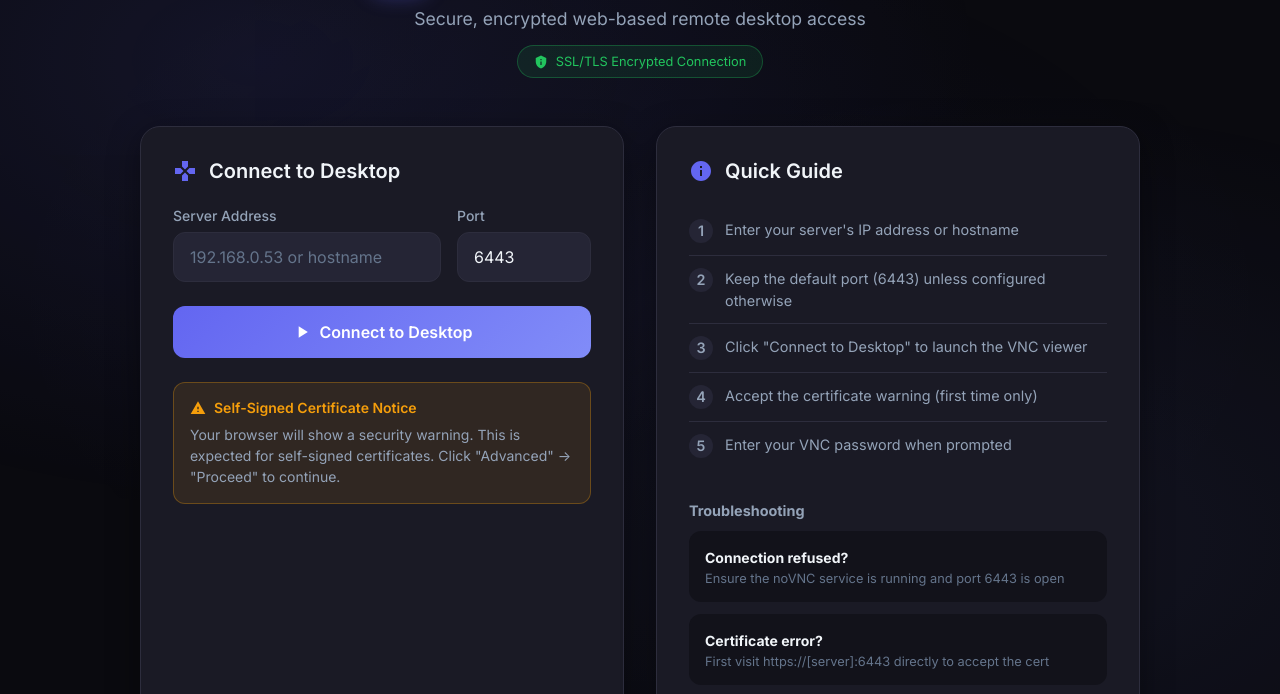
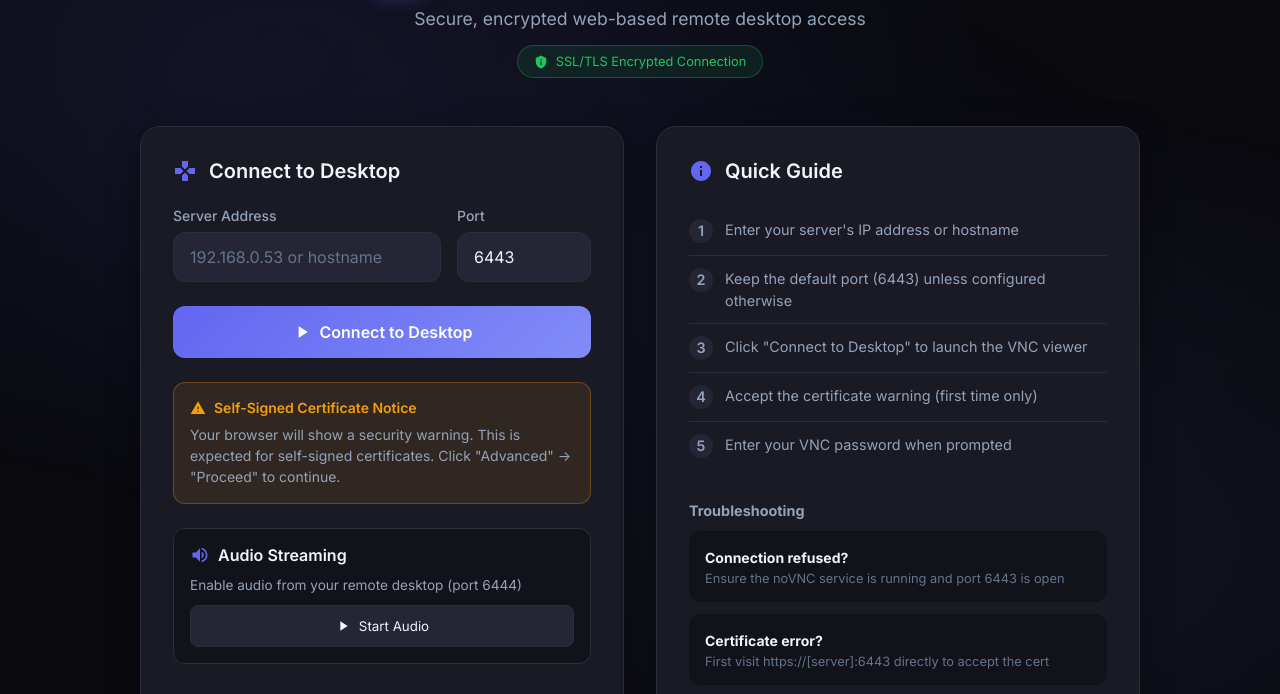
Before and after one commit to Danthemainman1/novnc-client, a plain HTML site: page index.html in a window 1280 px wide. Shown: the part 100-794 px from the top of the page. Drawn offline with Linux system fonts and the light colour scheme.

Commit message:
Add audio streaming support

```diff
--- a/index.html
+++ b/index.html
@@ -1,5 +1,6 @@
 <!DOCTYPE html>
 <html lang="en">
+
 <head>
     <meta charset="UTF-8">
     <meta name="viewport" content="width=device-width, initial-scale=1.0">
@@ -63,8 +64,15 @@
         }
 
         @keyframes pulse {
-            0%, 100% { opacity: 1; }
-            50% { opacity: 0.7; }
+
+            0%,
+            100% {
+                opacity: 1;
+            }
+
+            50% {
+                opacity: 0.7;
+            }
         }
 
         .container {
@@ -364,13 +372,15 @@
         }
     </style>
 </head>
+
 <body>
     <div class="container">
         <header>
             <div class="logo">
                 <div class="logo-icon">
                     <svg viewBox="0 0 24 24" xmlns="http://www.w3.org/2000/svg">
-                        <path d="M21 2H3a1 1 0 0 0-1 1v14a1 1 0 0 0 1 1h7v2H7v2h10v-2h-3v-2h7a1 1 0 0 0 1-1V3a1 1 0 0 0-1-1zM4 4h16v12H4V4z"/>
+                        <path
+                            d="M21 2H3a1 1 0 0 0-1 1v14a1 1 0 0 0 1 1h7v2H7v2h10v-2h-3v-2h7a1 1 0 0 0 1-1V3a1 1 0 0 0-1-1zM4 4h16v12H4V4z" />
                     </svg>
                 </div>
                 <h1>noVNC Remote Desktop</h1>
@@ -378,7 +388,8 @@
             <p class="subtitle">Secure, encrypted web-based remote desktop access</p>
             <div class="security-badge">
                 <svg viewBox="0 0 24 24" xmlns="http://www.w3.org/2000/svg">
-                    <path d="M12 1L3 5v6c0 5.55 3.84 10.74 9 12 5.16-1.26 9-6.45 9-12V5l-9-4zm-1 6h2v2h-2V7zm0 4h2v6h-2v-6z"/>
+                    <path
+                        d="M12 1L3 5v6c0 5.55 3.84 10.74 9 12 5.16-1.26 9-6.45 9-12V5l-9-4zm-1 6h2v2h-2V7zm0 4h2v6h-2v-6z" />
                 </svg>
                 SSL/TLS Encrypted Connection
             </div>
@@ -388,7 +399,8 @@
             <div class="card">
                 <h2 class="card-title">
                     <svg viewBox="0 0 24 24" xmlns="http://www.w3.org/2000/svg">
-                        <path d="M15 7.5V2H9v5.5l3 3 3-3zM7.5 9H2v6h5.5l3-3-3-3zM9 16.5V22h6v-5.5l-3-3-3 3zM16.5 9l-3 3 3 3H22V9h-5.5z"/>
+                        <path
+                            d="M15 7.5V2H9v5.5l3 3 3-3zM7.5 9H2v6h5.5l3-3-3-3zM9 16.5V22h6v-5.5l-3-3-3 3zM16.5 9l-3 3 3 3H22V9h-5.5z" />
                     </svg>
                     Connect to Desktop
                 </h2>
@@ -409,7 +421,7 @@
 
                     <button type="submit" class="connect-btn">
                         <svg viewBox="0 0 24 24" xmlns="http://www.w3.org/2000/svg">
-                            <path d="M8 5v14l11-7z"/>
+                            <path d="M8 5v14l11-7z" />
                         </svg>
                         Connect to Desktop
                     </button>
@@ -418,18 +430,42 @@
                 <div class="alert">
                     <div class="alert-title">
                         <svg viewBox="0 0 24 24" xmlns="http://www.w3.org/2000/svg">
-                            <path d="M1 21h22L12 2 1 21zm12-3h-2v-2h2v2zm0-4h-2v-4h2v4z"/>
+                            <path d="M1 21h22L12 2 1 21zm12-3h-2v-2h2v2zm0-4h-2v-4h2v4z" />
                         </svg>
                         Self-Signed Certificate Notice
                     </div>
-                    <p>Your browser will show a security warning. This is expected for self-signed certificates. Click "Advanced" → "Proceed" to continue.</p>
+                    <p>Your browser will show a security warning. This is expected for self-signed certificates. Click
+                        "Advanced" → "Proceed" to continue.</p>
+                </div>
+
+                <!-- Audio Streaming Section -->
+                <div
+                    style="margin-top: 1.5rem; padding: 1rem; background: var(--bg-secondary); border-radius: 12px; border: 1px solid var(--border-color);">
+                    <div style="display: flex; align-items: center; gap: 0.5rem; margin-bottom: 0.75rem;">
+                        <svg viewBox="0 0 24 24" width="20" height="20" fill="var(--accent-primary)">
+                            <path
+                                d="M3 9v6h4l5 5V4L7 9H3zm13.5 3c0-1.77-1.02-3.29-2.5-4.03v8.05c1.48-.73 2.5-2.25 2.5-4.02zM14 3.23v2.06c2.89.86 5 3.54 5 6.71s-2.11 5.85-5 6.71v2.06c4.01-.91 7-4.49 7-8.77s-2.99-7.86-7-8.77z" />
+                        </svg>
+                        <span style="font-weight: 600; color: var(--text-primary);">Audio Streaming</span>
+                    </div>
+                    <p style="font-size: 0.85rem; color: var(--text-secondary); margin-bottom: 0.75rem;">Enable audio
+                        from your remote desktop (port 6444)</p>
+                    <button id="audioBtn" onclick="toggleAudio()"
+                        style="width: 100%; padding: 0.75rem; background: var(--bg-input); border: 1px solid var(--border-color); border-radius: 8px; color: var(--text-primary); font-family: inherit; cursor: pointer; display: flex; align-items: center; justify-content: center; gap: 0.5rem; transition: all 0.2s;">
+                        <svg id="audioIcon" viewBox="0 0 24 24" width="16" height="16" fill="currentColor">
+                            <path d="M8 5v14l11-7z" />
+                        </svg>
+                        <span id="audioText">Start Audio</span>
+                    </button>
+                    <audio id="audioPlayer" style="display: none;"></audio>
                 </div>
             </div>
 
             <div class="card">
                 <h2 class="card-title">
                     <svg viewBox="0 0 24 24" xmlns="http://www.w3.org/2000/svg">
-                        <path d="M12 2C6.48 2 2 6.48 2 12s4.48 10 10 10 10-4.48 10-10S17.52 2 12 2zm1 15h-2v-6h2v6zm0-8h-2V7h2v2z"/>
+                        <path
+                            d="M12 2C6.48 2 2 6.48 2 12s4.48 10 10 10 10-4.48 10-10S17.52 2 12 2zm1 15h-2v-6h2v6zm0-8h-2V7h2v2z" />
                     </svg>
                     Quick Guide
                 </h2>
@@ -458,7 +494,8 @@
                 </ol>
 
                 <div class="troubleshoot">
-                    <h3 style="font-size: 0.9rem; color: var(--text-secondary); margin-bottom: 0.75rem;">Troubleshooting</h3>
+                    <h3 style="font-size: 0.9rem; color: var(--text-secondary); margin-bottom: 0.75rem;">Troubleshooting
+                    </h3>
 
                     <div class="troubleshoot-item">
                         <strong>Connection refused?</strong>
@@ -480,13 +517,14 @@
 
         <footer>
             <p>Powered by <a href="https://novnc.com" target="_blank">noVNC</a> •
-            <a href="docs/SECURITY.md">Security Documentation</a> •
-            <a href="docs/PORT_FORWARDING.md">Router Setup</a></p>
+                <a href="docs/SECURITY.md">Security Documentation</a> •
+                <a href="docs/PORT_FORWARDING.md">Router Setup</a>
+            </p>
         </footer>
     </div>
 
     <script>
-        document.getElementById('connectForm').addEventListener('submit', function(e) {
+        document.getElementById('connectForm').addEventListener('submit', function (e) {
             e.preventDefault();
 
             const host = document.getElementById('host').value.trim();
@@ -517,6 +555,55 @@
         if (urlParams.get('port')) {
             document.getElementById('port').value = urlParams.get('port');
         }
+
+        // Audio streaming functionality
+        let audioPlaying = false;
+
+        function toggleAudio() {
+            const host = document.getElementById('host').value.trim();
+            const audioPlayer = document.getElementById('audioPlayer');
+            const audioBtn = document.getElementById('audioBtn');
+            const audioText = document.getElementById('audioText');
+            const audioIcon = document.getElementById('audioIcon');
+
+            if (!host) {
+                alert('Please enter a server address first');
+                return;
+            }
+
+            if (!audioPlaying) {
+                // Start audio - Note: Due to browser security, HTTP audio from HTTPS pages may be blocked
+                // User needs to accept the audio stream certificate first
+                const audioUrl = `https://${host}:6444`;
+
+                // Open certificate acceptance for audio port
+                window.open(audioUrl, '_blank', 'width=400,height=300');
+
+                alert('Please accept the certificate for the audio stream in the popup window, then click Start Audio again.');
+
+                // Try to play after user accepts cert
+                audioPlayer.src = audioUrl;
+                audioPlayer.play().then(() => {
+                    audioPlaying = true;
+                    audioText.textContent = 'Stop Audio';
+                    audioIcon.innerHTML = '<rect x="6" y="4" width="4" height="16"></rect><rect x="14" y="4" width="4" height="16"></rect>';
+                    audioBtn.style.background = 'var(--accent-primary)';
+                    audioBtn.style.color = 'white';
+                }).catch(err => {
+                    console.log('Audio playback requires user interaction or cert acceptance:', err);
+                });
+            } else {
+                // Stop audio
+                audioPlayer.pause();
+                audioPlayer.src = '';
+                audioPlaying = false;
+                audioText.textContent = 'Start Audio';
+                audioIcon.innerHTML = '<path d="M8 5v14l11-7z"/>';
+                audioBtn.style.background = 'var(--bg-input)';
+                audioBtn.style.color = 'var(--text-primary)';
+            }
+        }
     </script>
 </body>
+
 </html>
```
